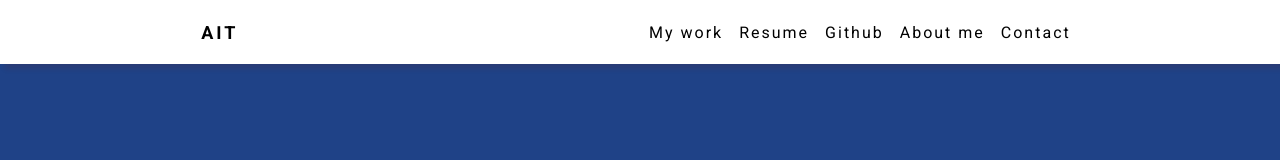
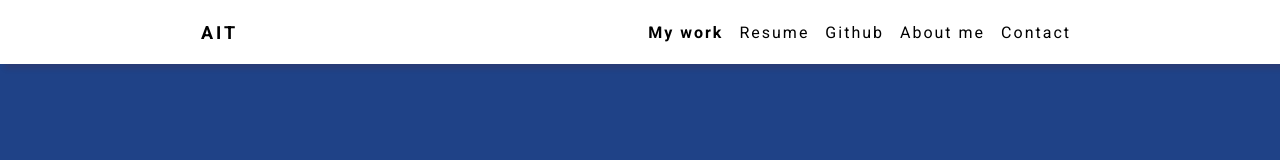
Before and after one commit to torraagus/portfolio, a React (Create React App) app: page / in a window 1280 px wide. Shown: the top 160 px of the page. Built offline with nearby package versions, Linux system fonts and the light colour scheme.

Commit message:
Change menu item My work font weight

```diff
--- a/src/components/navBar/navBar.styles.js
+++ b/src/components/navBar/navBar.styles.js
@@ -87,6 +87,10 @@ export const MenuItem = styled.li`
 	padding-left: 0.5rem;
 	padding-right: 0.5rem;
 
+	:nth-child(1) {
+		font-weight: 700;
+	}
+
 	:hover {
 		cursor: pointer;
 		color: #21e6c1;
```
